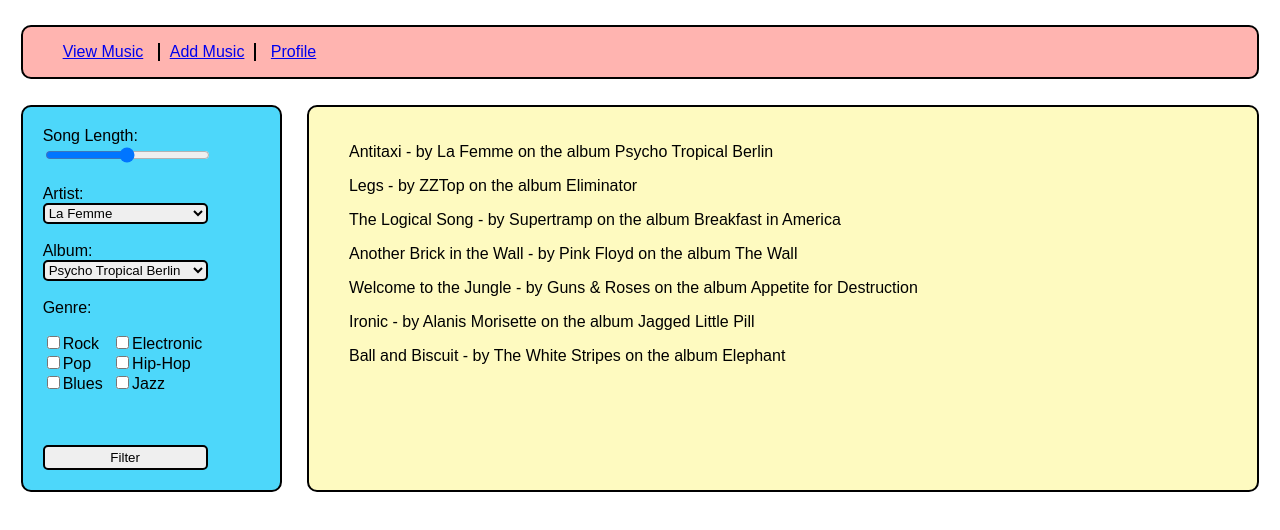
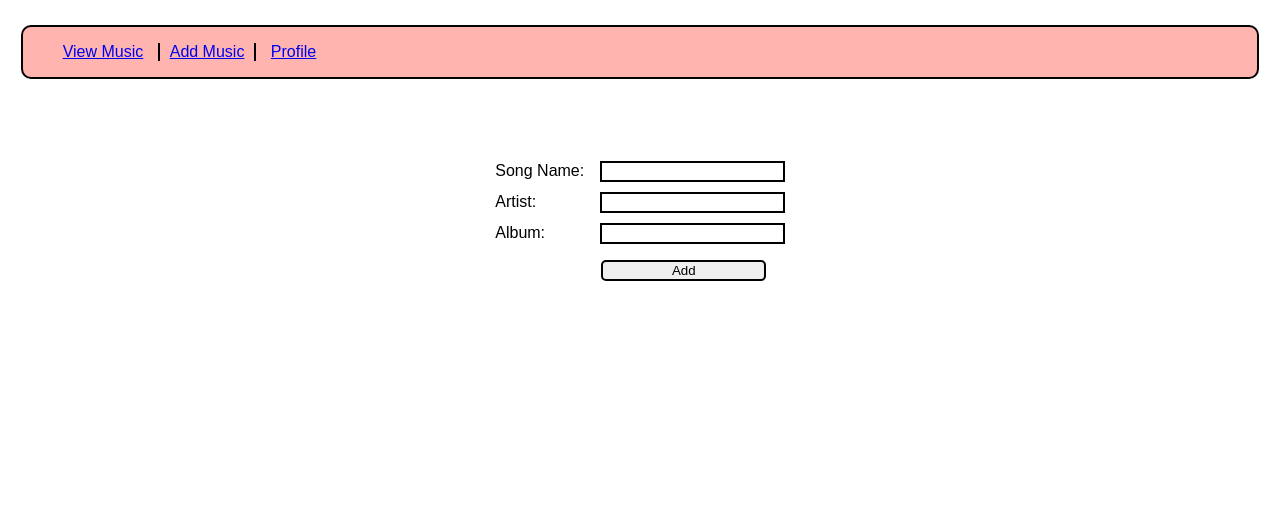
Before and after one commit to hiattcollins/Ex-CSS102-4-Music-History-1, a plain HTML site: page index.html in a window 1280 px wide. Both pictures are taken after a click on the link "Add Music". Drawn offline with Linux system fonts and the light colour scheme.

Commit message:
commit on initial work for version 3 of music history

```diff
--- /dev/null
+++ b/changeview.js
@@ -0,0 +1,30 @@
+let linkListMusic = document.getElementById("linkViewMusic");
+let linkAddMusic = document.getElementById("linkAddMusic");
+// let linkProfile = document.getElementById("linkProfile");
+
+let viewListMusic_sideMenu = document.getElementById("sideMenu");
+let viewListMusic_songBlock = document.getElementById("songBlock");
+let viewAddMusic = document.getElementById("addMusic");
+// let viewProfile = document.getElementById("profile");
+
+linkListMusic.addEventListener("click", function() {
+	viewListMusic_sideMenu.classList.add("visible");
+	viewListMusic_sideMenu.classList.remove("hidden");
+
+	viewListMusic_songBlock.classList.add("visible");
+	viewListMusic_songBlock.classList.remove("hidden");
+
+	viewAddMusic.classList.add("hidden");
+	viewAddMusic.classList.remove("visible");
+});
+
+linkAddMusic.addEventListener("click", function() {
+	viewAddMusic.classList.add("visible");
+	viewAddMusic.classList.remove("hidden");
+
+	viewListMusic_sideMenu.classList.add("hidden");
+	viewListMusic_sideMenu.classList.remove("visible");
+
+	viewListMusic_songBlock.classList.add("hidden");
+	viewListMusic_songBlock.classList.remove("visible");
+});
--- a/index.html
+++ b/index.html
@@ -12,15 +12,15 @@
 			<div id="navBar">
 				<nav>
 					<ul id="navList">
-						<li><a href="#">View Music</a></li>
-						<li class="middleNav"><a href="#">Add Music</a></li>
-						<li><a href="#">Profile<a/></li>
+						<li><a id="linkViewMusic" href="#">View Music</a></li>
+						<li class="middleNav"><a id="linkAddMusic" href="#">Add Music</a></li>
+						<li><a id="linkProfile" href="#">Profile<a/></li>
 					</ul>
 				</nav>
 			</div>
 
 			<div class="flexcontainer">
-				<div id="sideMenu">
+				<div id="sideMenu" class="visible">
 					<form>
 
 						<label>Song Length:</label>
@@ -65,67 +65,34 @@
 						<button id="filterButton">Filter</button>
 
 					</form>
-				</div>
+				</div> 		<!-- End of Side Menu Div -->
 
-				<div id="songBlock">
+				<div id="songBlock" class="visible">
+				</div>		<!-- End of Song Block Div -->
 
+				<div id="addMusic" class="hidden">
 
+					<ul id="musicAddInputs">
+					<li><label for="songName">Song Name:  </label>
+					<input type="text" name="songName" id="songName"></li>
 
+					<li><label for="artist">Artist:  </label>
+					<input type="text" name="artist" id="artist"></li>
 
-					<!-- Song 1
-					<div>
-						<span class="songName">Antitaxi</span>
-						<ul class="songInfo">
-							<li>La Femme</li>
-							<li class="middleSongInfo">Psycho Tropical Berlin</li>
-							<li>Electronic</li>
-						</ul>
-					</div>
-					Song 2
-					<div>
-						<span class="songName">Dust</span>
-						<ul class="songInfo">
-							<li>Idle Bloom</li>
-							<li class="middleSongInfo">Little Deaths</li>
-							<li>Rock</li>
-						</ul>
-					</div>
-					Song 3
-					<div>
-						<span class="songName">Kynsvelt</span>
-						<ul class="songInfo">
-							<li>Hórmónar</li>
-							<li class="middleSongInfo">Hórmónar EP</li>
-							<li>Rock</li>
-						</ul>
-					</div>
-					Song 4
-					<div>
-						<span class="songName">Autonomic</span>
-						<ul class="songInfo">
-							<li>DBFC</li>
-							<li class="middleSongInfo">Jenks</li>
-							<li>Electronic</li>
-						</ul>
-					</div>
-					Song 5
-					<div>
-						<span class="songName">Ball and Biscuit</span>
-						<ul class="songInfo">
-							<li>The White Stripes</li>
-							<li class="middleSongInfo">Elephant</li>
-							<li>Rock</li>
-						</ul>
-					</div>
-					-->
+					<li><label for="album">Album:  </label>
+					<input type="text" name="album" id="album"></li>
+					</ul>
 
+					<button id="addButton">Add</button>
 
-				</div>
+				</div>		<!-- End of Add Music Div -->
+
 			</div>
 
 		</div>
 
 		<script type="text/javascript" src="songs.js"></script>
+		<script type="text/javascript" src="changeview.js"></script>
 
 	</body>
 
--- a/styles.css
+++ b/styles.css
@@ -26,6 +26,16 @@
 	border-right: 2px solid black;
 	margin: 0 10px;
 	padding: 0 10px;
+}
+
+/**************  SINGLE-PAGE DISPLAY STYLES  *****************/
+
+.visible {
+	display: block;
+}
+
+.hidden {
+	display: none;
 }
 
 
@@ -105,3 +115,35 @@
 	margin: 0 10px;
 	padding: 0 10px;
 }
+
+
+/**************  ADD MUSIC VIEW STYLES  *****************/
+
+#addMusic {
+	margin: 40px auto;
+}
+
+#musicAddInputs {
+	list-style-type: none;
+	padding-left: 0;
+}
+
+#musicAddInputs li {
+	margin: 10px 0;
+}
+
+#musicAddInputs li label {
+	display: inline-block;
+	width: 100px;
+}
+
+#musicAddInputs li input {
+	border: 2px solid black;
+}
+
+#addMusic button {
+	width: 165px;
+	margin-left: 106px;
+	border: 2px solid black;
+	border-radius: 5px;
+}
```
